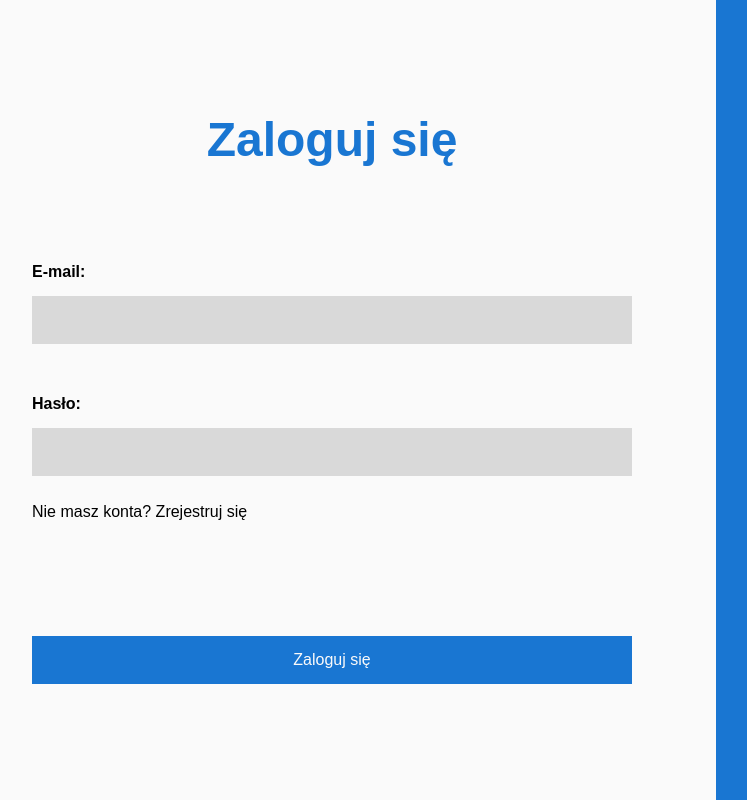
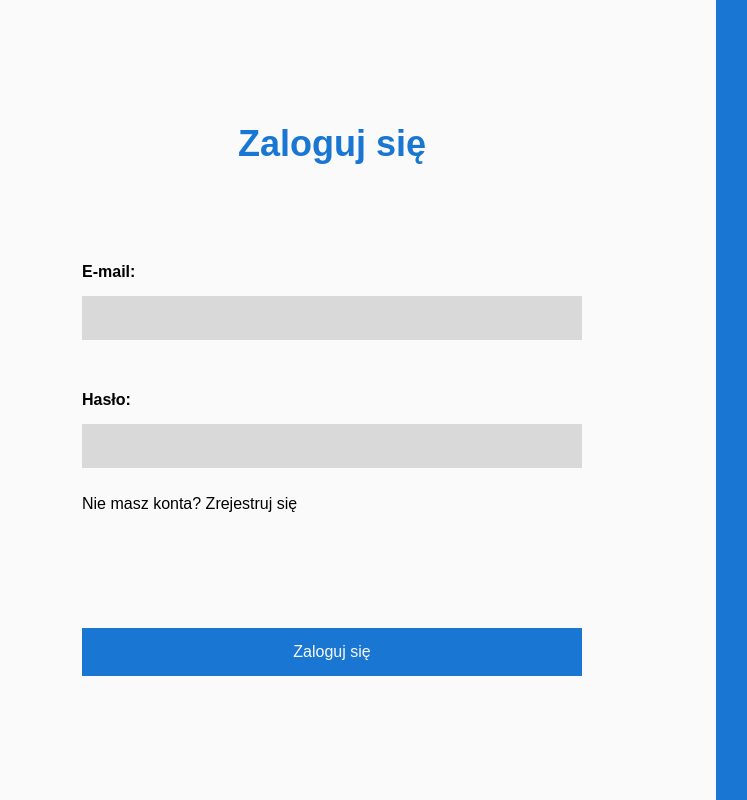
Before and after one commit to Uzyxen/online-shop, a Nuxt app: page /logowanie in a window 1280 px wide. Shown: the whole page, without its empty margins (52-799 px from the left). Built offline with nearby package versions, Linux system fonts and the light colour scheme.

Commit message:
create header as a component

```diff
--- a/components/Inputs/ValidateInput.vue
+++ b/components/Inputs/ValidateInput.vue
@@ -1,7 +1,7 @@
 <template>
     <div class="flex flex-col gap-3">
         <p class="text-base font-semibold">{{ caption }}</p>
-        <input :type="type" class="w-[600px] p-3 bg-gray outline-none" v-model="model">
+        <input :type="type" class="w-[500px] p-2.5 bg-gray outline-none" v-model="model">
     </div>
 </template>
 
--- /dev/null
+++ b/components/headers/CenterHeader.vue
@@ -0,0 +1,5 @@
+<template>
+    <h1 class="text-4xl font-semibold text-blue mb-24">
+        <slot />
+    </h1>
+</template>
--- a/pages/logowanie/index.vue
+++ b/pages/logowanie/index.vue
@@ -1,7 +1,7 @@
 <template>
     <div class="flex h-[100vh]">
         <div class="w-3/5 flex flex-col justify-center items-center">
-            <h2 class="text-5xl font-semibold text-blue mb-24">Zaloguj się</h2>
+            <CenterHeader>Zaloguj się</CenterHeader>
 
             <form class="flex flex-col gap-12">
                 <ValidateInput caption="E-mail:" type="email" v-model="loginData.email" />
--- a/pages/rejestracja/index.vue
+++ b/pages/rejestracja/index.vue
@@ -1,7 +1,7 @@
 <template>
     <div class="flex h-[100vh]">
         <div class="w-3/5 flex flex-col justify-center items-center">
-            <h2 class="text-5xl font-semibold text-blue mb-24">Zarejestruj się</h2>
+            <CenterHeader>Zarejestruj się</CenterHeader>
 
             <form class="flex flex-col gap-12">
                 <ValidateInput caption="E-mail:" type="email" v-model="registerData.email" />
```
